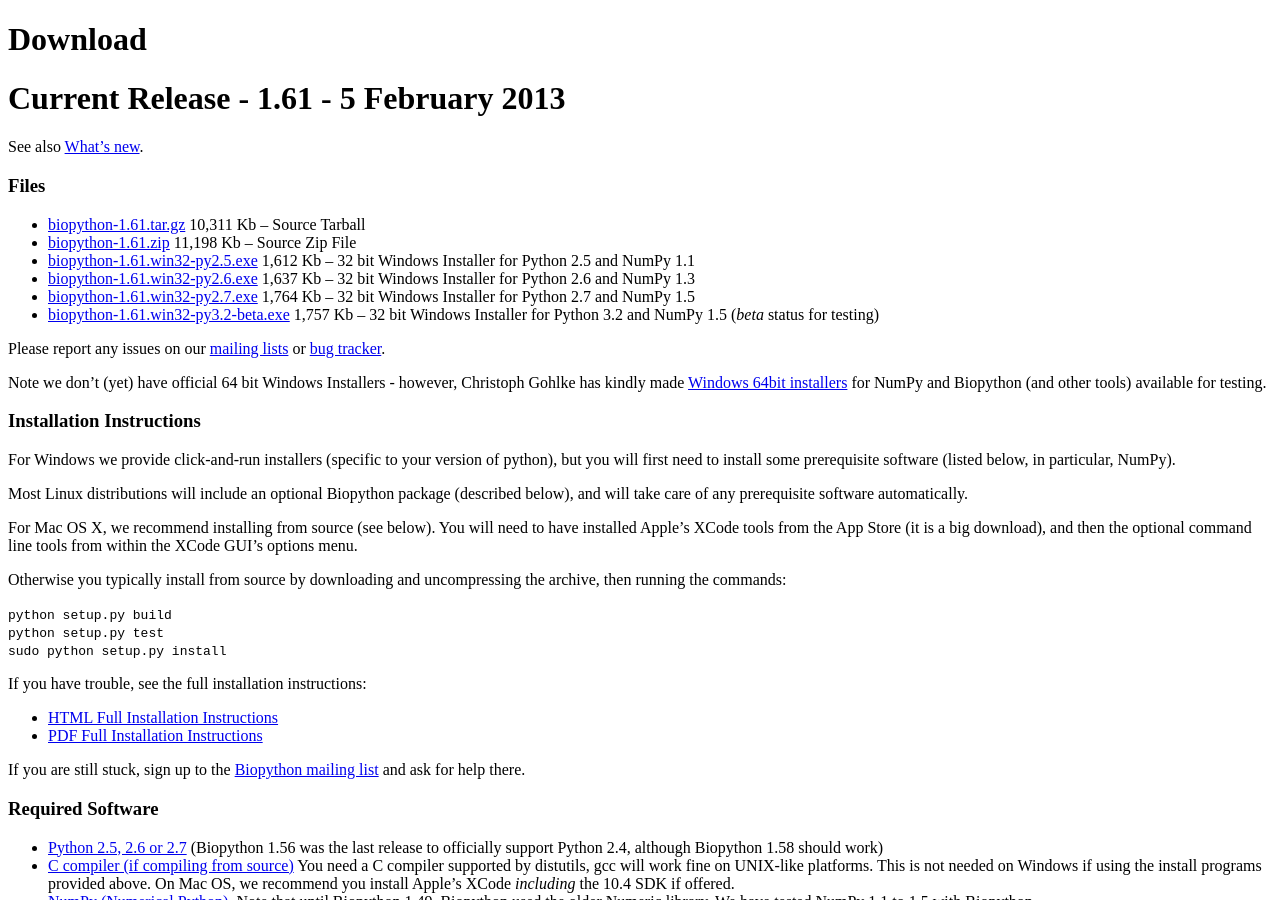
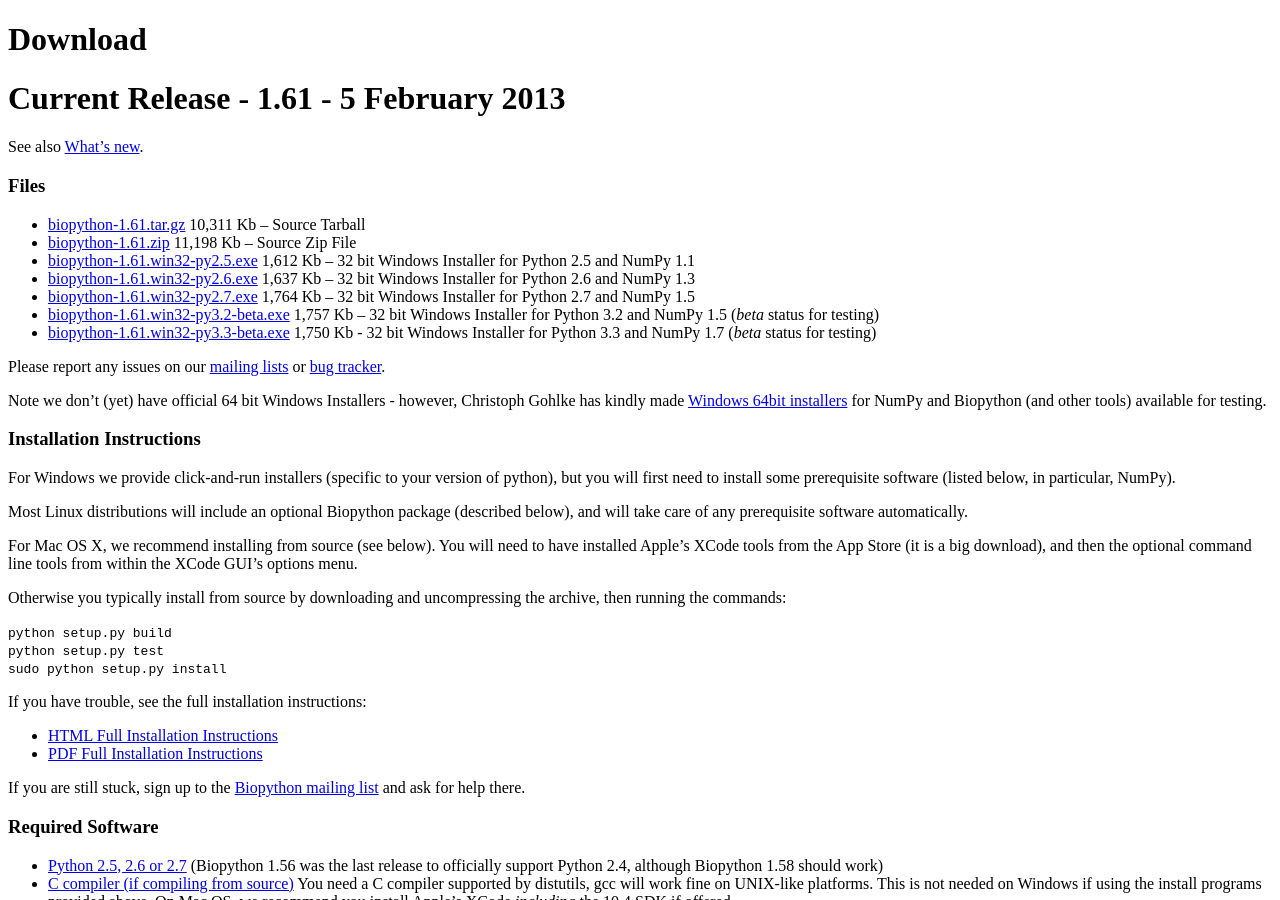
Before and after one commit to biopython/biopython.github.io, a Jekyll site: the page built from wiki/Download.md, in a window 1280 px wide and 900 px high. Built offline with Jekyll 4.4.1, drawn with Linux system fonts in a browser that asks for light colours.

Commit message:
/* Files */ Adding biopython-1.61.win32-py3.3-beta.exe (built using NumPy 1.7.0rc2 which should match the forthcoming official release)

```diff
--- a/wiki/Download.md
+++ b/wiki/Download.md
@@ -24,6 +24,9 @@ new](https://github.com/biopython/biopython/raw/master/NEWS).
     1,764 Kb -- 32 bit Windows Installer for Python 2.7 and NumPy 1.5
 -   [biopython-1.61.win32-py3.2-beta.exe](http://biopython.org/DIST/biopython-1.61.win32-py3.2-beta.exe)
     1,757 Kb -- 32 bit Windows Installer for Python 3.2 and NumPy 1.5
+    (*beta* status for testing)
+-   [biopython-1.61.win32-py3.3-beta.exe](http://biopython.org/DIST/biopython-1.61.win32-py3.3-beta.exe)
+    1,750 Kb - 32 bit Windows Installer for Python 3.3 and NumPy 1.7
     (*beta* status for testing)
 
 Please report any issues on our [mailing
```
Also changed, not shown: 1 other file.
